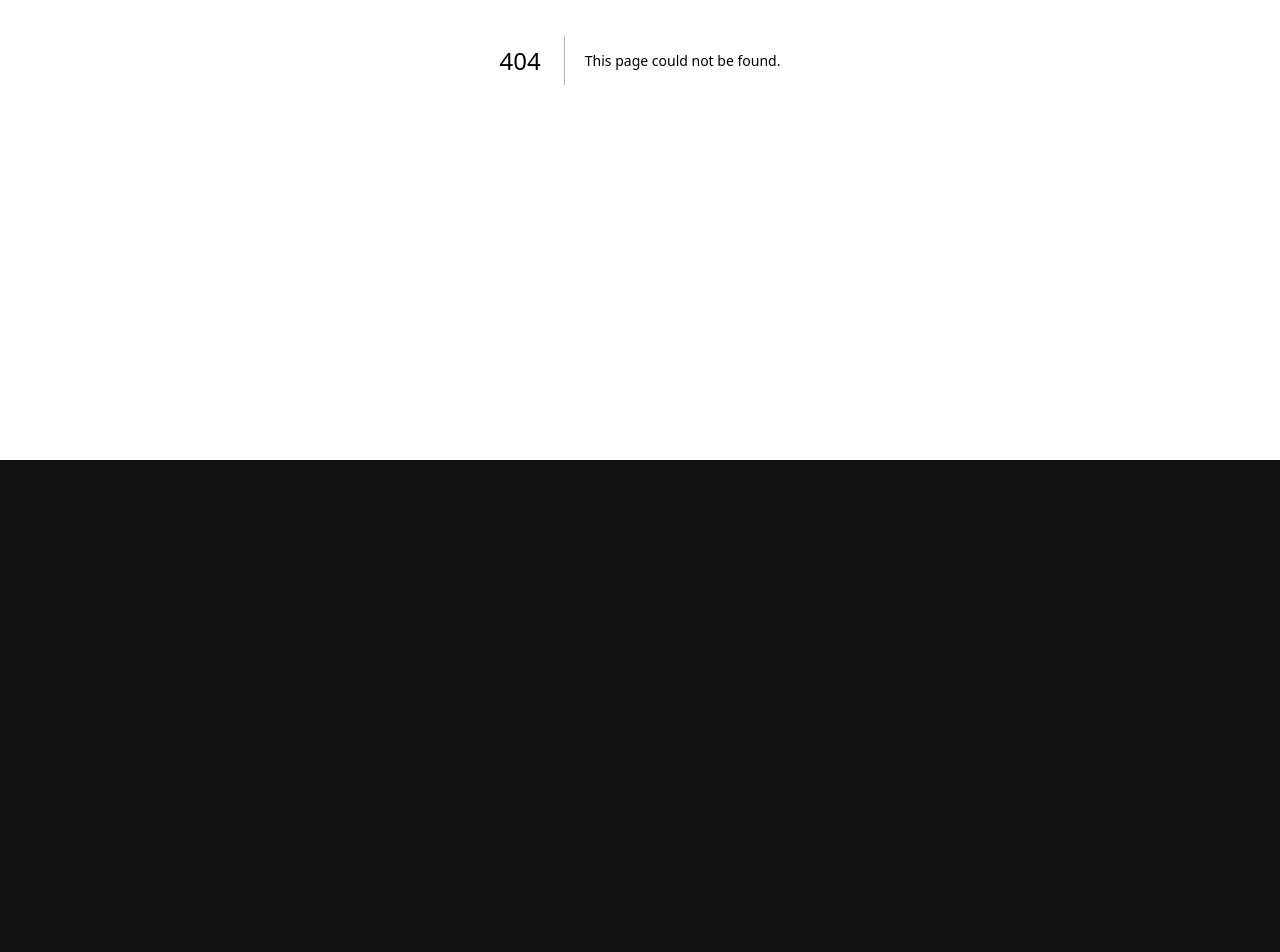
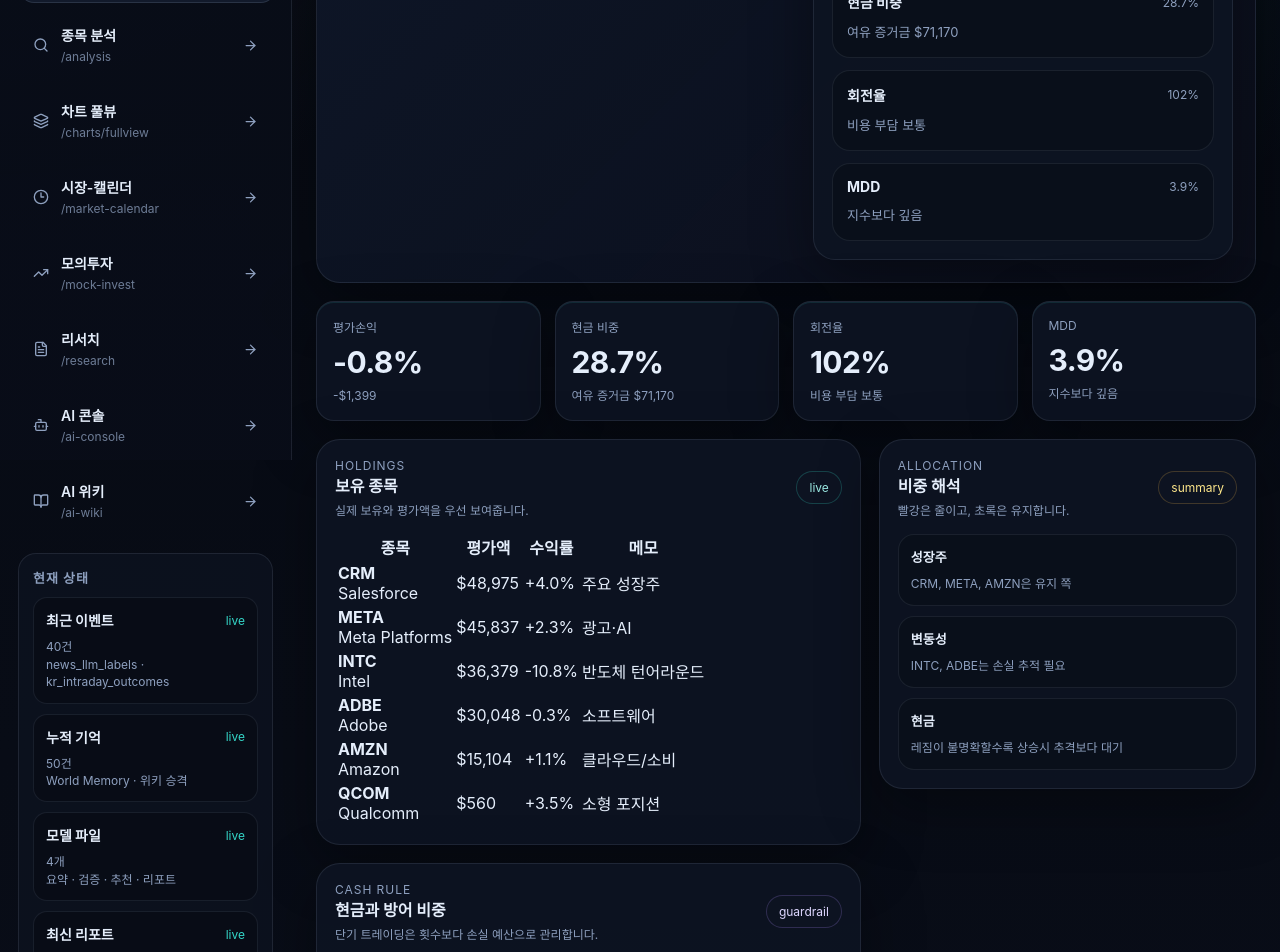
Before and after one commit to yoobinkim541/stock-report, a Next.js app: page /portfolio in a window 1280 px wide. Before the commit this address had no page. Shown: the part 340-1292 px from the top of the page. Before the commit the page ends 800 px from the top, so only its background shows below. Built offline with nearby package versions, Linux system fonts and the light colour scheme.

Commit message:
add) 포트폴리오 페이지를 React 라우트로 추가

```diff
--- /dev/null
+++ b/src/app/portfolio/page.tsx
@@ -0,0 +1,137 @@
+import { AppShell } from '../../components/app-shell';
+import { portfolioHoldings, portfolioSignals } from '../../lib/dashboard-data';
+
+export default function PortfolioPage() {
+  return (
+    <AppShell>
+      <section className="hero">
+        <div className="hero-grid">
+          <div className="hero-copy">
+            <div className="panel-kicker">portfolio</div>
+            <h3>내 포트폴리오</h3>
+            <p>비중, 현금, 손익, 레버리지를 한 화면에서 봅니다. 과열 종목보다 손실 한도가 먼저 보이도록 구성했습니다.</p>
+          </div>
+          <div className="report-card">
+            <div className="report-status">phase 1 · 조정</div>
+            <h5>리스크 해석</h5>
+            <p>지금은 QQQ 추종보다 현금과 방어자산을 같이 두는 편이 더 자연스럽습니다.</p>
+            <div className="report-highlights">
+              {portfolioSignals.map((signal) => (
+                <div key={signal.label} className="highlight">
+                  <div className="highlight-top">
+                    <strong>{signal.label}</strong>
+                    <span>{signal.value}</span>
+                  </div>
+                  <p>{signal.note}</p>
+                </div>
+              ))}
+            </div>
+          </div>
+        </div>
+      </section>
+
+      <section className="metric-grid">
+        {portfolioSignals.map((signal) => (
+          <article key={signal.label} className="metric-card teal">
+            <p className="label">{signal.label}</p>
+            <h4 className="value">{signal.value}</h4>
+            <p className="delta">{signal.note}</p>
+          </article>
+        ))}
+      </section>
+
+      <section className="main-grid">
+        <div className="stack">
+          <section className="panel">
+            <div className="panel-header">
+              <div>
+                <div className="panel-kicker">holdings</div>
+                <h4>보유 종목</h4>
+                <p>실제 보유와 평가액을 우선 보여줍니다.</p>
+              </div>
+              <span className="status-chip teal">live</span>
+            </div>
+            <div style={{ overflowX: 'auto' }}>
+              <table className="data-table">
+                <thead>
+                  <tr>
+                    <th>종목</th>
+                    <th>평가액</th>
+                    <th>수익률</th>
+                    <th>메모</th>
+                  </tr>
+                </thead>
+                <tbody>
+                  {portfolioHoldings.map((row) => (
+                    <tr key={row.symbol}>
+                      <td>
+                        <strong>{row.symbol}</strong>
+                        <div className="muted-cell">{row.name}</div>
+                      </td>
+                      <td>{row.value}</td>
+                      <td className={row.delta.startsWith('+') ? 'pos' : 'neg'}>{row.delta}</td>
+                      <td>{row.memo}</td>
+                    </tr>
+                  ))}
+                </tbody>
+              </table>
+            </div>
+          </section>
+
+          <section className="panel">
+            <div className="panel-header">
+              <div>
+                <div className="panel-kicker">cash rule</div>
+                <h4>현금과 방어 비중</h4>
+                <p>단기 트레이딩은 횟수보다 손실 예산으로 관리합니다.</p>
+              </div>
+              <span className="status-chip violet">guardrail</span>
+            </div>
+            <div className="report-highlights">
+              {[
+                ['현금 28.7%', '신규 편입 여력을 남겨 둔 상태'],
+                ['손실 한도', '매수·매도 횟수보다 우선 고정'],
+                ['레버리지', 'QLD/TQQQ/SOXL은 조건부 사용'],
+              ].map(([title, body]) => (
+                <div key={title} className="highlight">
+                  <div className="highlight-top">
+                    <strong>{title}</strong>
+                    <span>policy</span>
+                  </div>
+                  <p>{body}</p>
+                </div>
+              ))}
+            </div>
+          </section>
+        </div>
+
+        <div className="subgrid">
+          <section className="panel">
+            <div className="panel-header">
+              <div>
+                <div className="panel-kicker">allocation</div>
+                <h4>비중 해석</h4>
+                <p>빨강은 줄이고, 초록은 유지합니다.</p>
+              </div>
+              <span className="status-chip amber">summary</span>
+            </div>
+            <div className="detail-list">
+              <div className="detail-item">
+                <strong>성장주</strong>
+                <span>CRM, META, AMZN은 유지 쪽</span>
+              </div>
+              <div className="detail-item">
+                <strong>변동성</strong>
+                <span>INTC, ADBE는 손실 추적 필요</span>
+              </div>
+              <div className="detail-item">
+                <strong>현금</strong>
+                <span>레짐이 불명확할수록 상승시 추격보다 대기</span>
+              </div>
+            </div>
+          </section>
+        </div>
+      </section>
+    </AppShell>
+  );
+}
```
